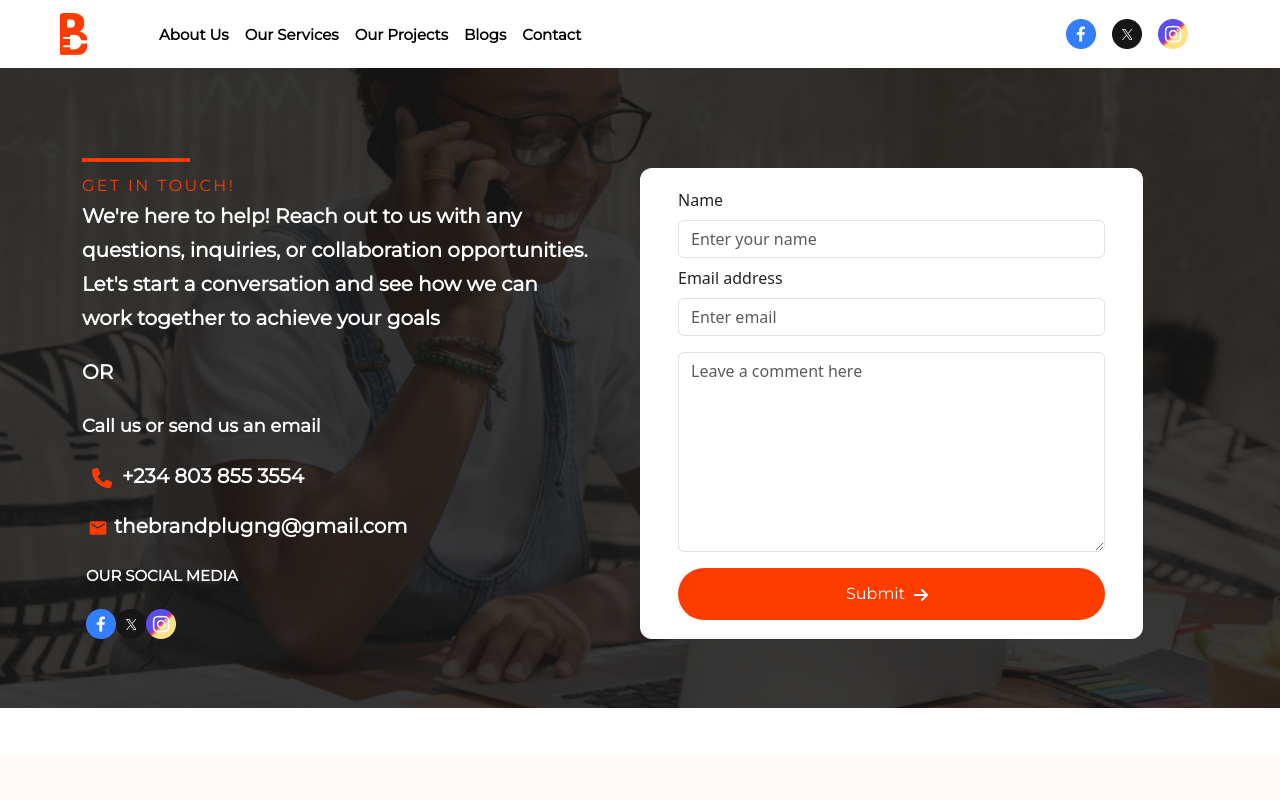
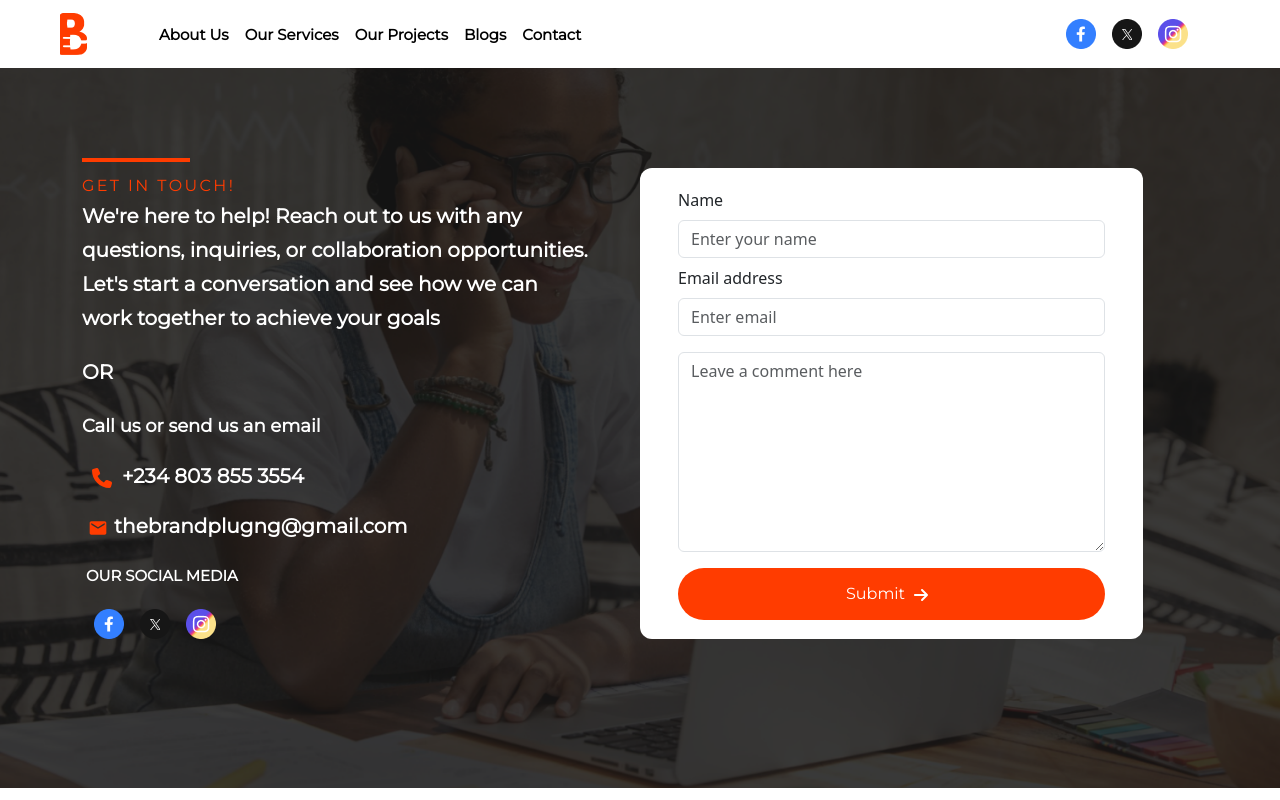
Before and after one commit to Earthpasserby/tbp-site, a React (Create React App) app: page /Contact in a window 1280 px wide. Shown: the top 800 px of the page. Built offline with nearby package versions, Linux system fonts and the light colour scheme.

Commit message:
moreeeeeeee

```diff
--- a/src/Components/Contact.jsx
+++ b/src/Components/Contact.jsx
@@ -99,7 +99,7 @@ const Contact = () => {
           backgroundImage: "url('./call.png')",
           backgroundSize: "cover",
           backgroundPosition: "center",
-          minHeight: "80vh",
+          minHeight: "90vh",
         }}
       >
         <Container>
@@ -128,9 +128,18 @@ const Contact = () => {
                     </p>
                     <div className="mx-1 social-media-links">
                       <p className="p4">OUR SOCIAL MEDIA</p>
-                      <Image src="/./Facebook.png" className="img-fluid " />
-                      <Image src="/./x.png" className="img-fluid" />
-                      <Image src="/./ig.png" className="img-fluid" />
+                      <Link to="/AboutPage" className="Link">
+                        <Image
+                          src="/./Facebook.png"
+                          className="img-fluid mx-2"
+                        />
+                      </Link>
+                      <Link to="/Testimonial" className="Link">
+                        <Image src="/./x.png" className="img-fluid mx-2" />
+                      </Link>
+                      <Link to="/Contact" className="Link">
+                        <Image src="/./ig.png" className="img-fluid mx-2" />
+                      </Link>
                     </div>
                   </Col>
                 </Col>
```
